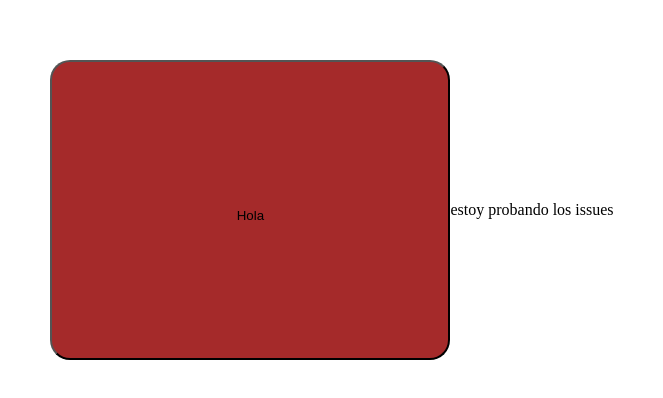
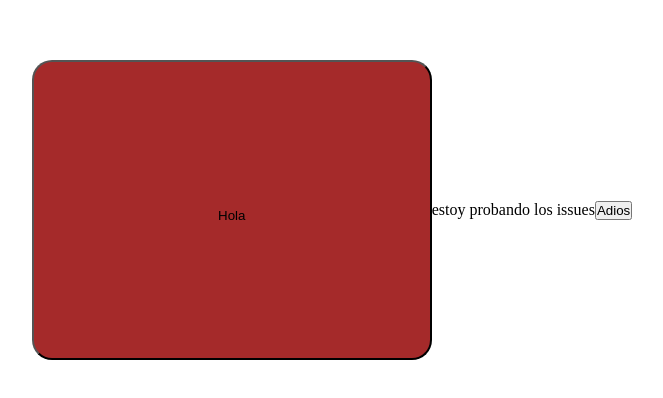
Before and after one commit to pablo1720/prueba, a plain HTML site: page index.html in a window 1280 px wide. Shown: the part 240-638 px from the top of the page, without its empty margins (308-971 px from the left). Drawn offline with Linux system fonts and the light colour scheme.

Commit message:
segundo issue probado :white_check_mark:

```diff
--- a/index.html
+++ b/index.html
@@ -15,5 +15,10 @@
   <div>
     estoy probando los issues
   </div>
+  <div>
+    <button>
+      Adios
+    </button>
+  </div>
 </body>
 </html>
```
